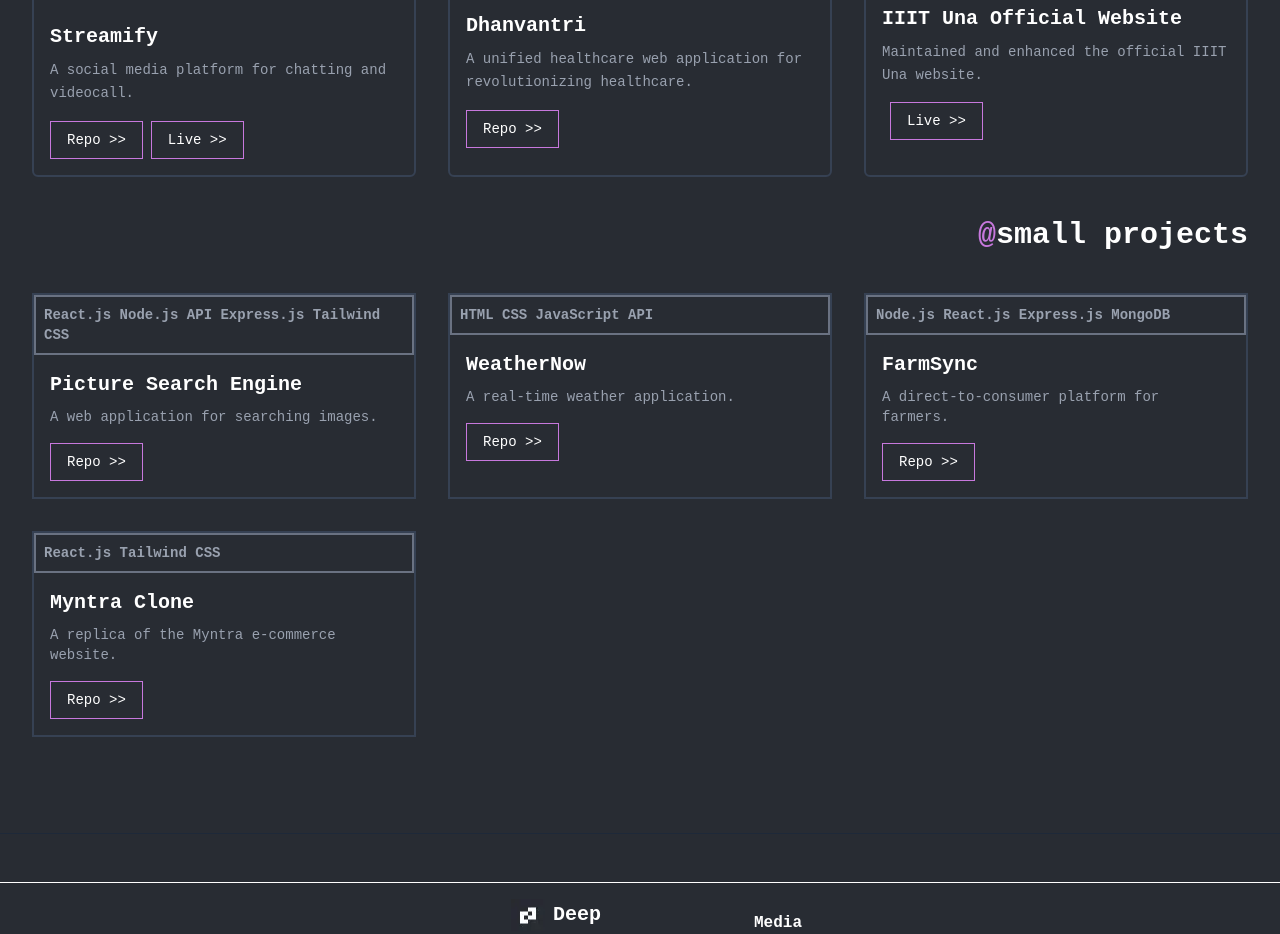
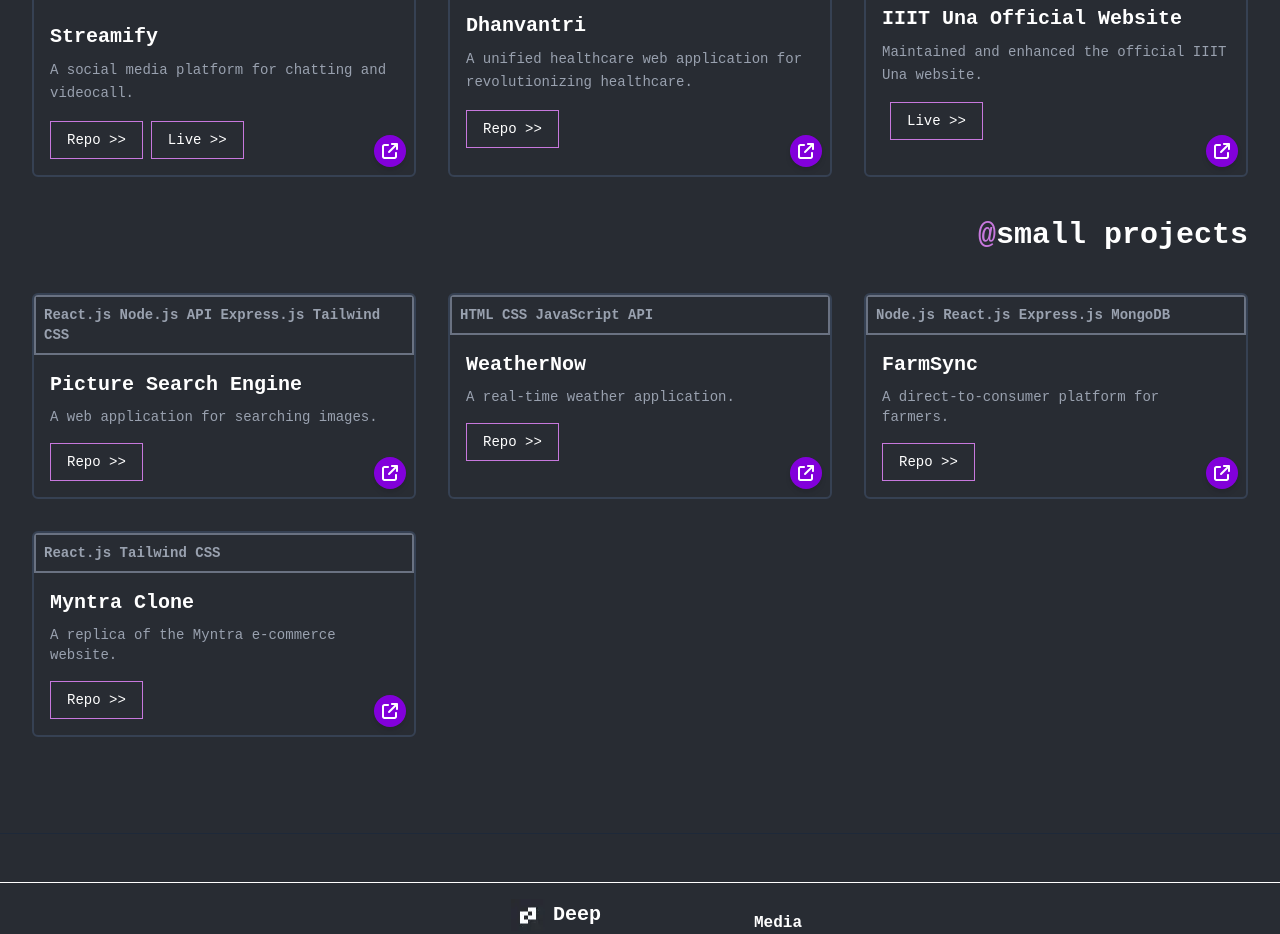
Before and after one commit to DSingh0304/Portfolio-Website, a React (Vite) app in the folder Portfolio/: page /projects in a window 1280 px wide. Shown: the part 640-1574 px from the top of the page. Built offline with nearby package versions, Linux system fonts and the light colour scheme.

Commit message:
Full description feature implemented

```diff
--- a/Portfolio/src/components/projects/ProjectCard.jsx
+++ b/Portfolio/src/components/projects/ProjectCard.jsx
@@ -1,26 +1,32 @@
+import React, { useState } from "react";
+import { FaArrowUpRightFromSquare } from "react-icons/fa6";
+
 const ProjectCard = ({ project }) => {
   const {
     id,
     title,
     shortDesc,
+    fullDesc,
     tech,
     repoUrl,
     image,
     liveUrl
   } = project;
+  const [showFullDesc, setShowFullDesc] = useState(false);
 
   return (
-    <>
     <article
       key={id}
-        className="border-2 border-gray-700 bdr transition-colors rounded-md overflow-hidden"
+      className="border-2 border-gray-700 bdr transition-colors rounded-md overflow-hidden relative"
     >
+      {!showFullDesc ? (
+        <>
           <img
             src={image}
             alt={`${title} thumbnail`}
             className="w-full object-cover border border-2 border-gray-500"
             loading="lazy"
-        ></img>
+          />
           <p className="p-2 border border-2 border-gray-500 text-xs sm:text-sm text-gray-400 font-semibold mb-2">
             {tech.join(" ")}
           </p>
@@ -59,8 +65,28 @@ const ProjectCard = ({ project }) => {
               </div>
             )}
           </div>
+          <button
+            className="absolute bottom-2 right-2 bg-purple-700 text-white rounded-full p-2 shadow-md hover:bg-purple-900 transition-colors"
+            onClick={() => setShowFullDesc(true)}
+            aria-label="Show more"
+          >
+           <FaArrowUpRightFromSquare />
+          </button>
+        </>
+      ) : (
+        <div className="p-6 flex flex-col items-center justify-center min-h-[200px]">
+          <h3 className="text-lg sm:text-xl font-bold text-white mb-4">{title}</h3>
+          <p className="text-gray-300 text-base leading-relaxed mb-4">{fullDesc}</p>
+          <button
+            className="mt-4 bg-gray-700 text-white rounded-full px-4 py-2 shadow-md hover:bg-gray-900 transition-colors"
+            onClick={() => setShowFullDesc(false)}
+            aria-label="Show less"
+          >
+            Back
+          </button>
+        </div>
+      )}
     </article>
-    </>
   );
 };
 
--- a/Portfolio/src/components/projects/SmallProjectCard.jsx
+++ b/Portfolio/src/components/projects/SmallProjectCard.jsx
@@ -1,19 +1,24 @@
+import React, { useState } from "react";
+import { FaArrowUpRightFromSquare } from "react-icons/fa6";
+
 const SmallProjectCard = ({ project }) => {
   const {
     id,
     title,
     shortDesc,
+    fullDesc,
     tech,
     repoUrl,
   } = project;
+  const [showFullDesc, setShowFullDesc] = useState(false);
 
   return (
-    <>
     <article
       key={id}
-        className="border-2 border-gray-700 bdr transition-colors"
+      className="border-2 border-gray-700 bdr transition-colors rounded-md overflow-hidden relative"
     >
-
+      {!showFullDesc ? (
+        <>
           <p className="p-2 border border-2 border-gray-500 text-sm text-gray-400 font-semibold mb-2">
             {tech.join(" ")}
           </p>
@@ -29,15 +34,36 @@ const SmallProjectCard = ({ project }) => {
               <div className="flex justify-center md:justify-start">
                 <a
                   href={repoUrl}
-                className="text-sm px-4 py-2 border  border-purple hover:text-white transition-colors"
+                  className="text-sm px-4 py-2 border border-purple hover:text-white transition-colors"
                 >
                   Repo {">>"}
                 </a>
               </div>
             )}
           </div>
+          <button
+            className="absolute bottom-2 right-2 bg-purple-700 text-white rounded-full p-2 shadow-md hover:bg-purple-900 transition-colors"
+            onClick={() => setShowFullDesc(true)}
+            aria-label="Show more"
+          >
+            <FaArrowUpRightFromSquare />
+
+          </button>
+        </>
+      ) : (
+        <div className="p-6 flex flex-col items-center justify-center min-h-[150px]">
+          <h3 className="text-xl font-bold text-white mb-4">{title}</h3>
+          <p className="text-gray-300 text-base leading-relaxed mb-4">{fullDesc}</p>
+          <button
+            className="mt-4 bg-gray-700 text-white rounded-full px-4 py-2 shadow-md hover:bg-gray-900 transition-colors"
+            onClick={() => setShowFullDesc(false)}
+            aria-label="Show less"
+          >
+            Back
+          </button>
+        </div>
+      )}
     </article>
-    </>
   );
 };
 
```
Lines whose indentation alone changed are shown as unchanged.
